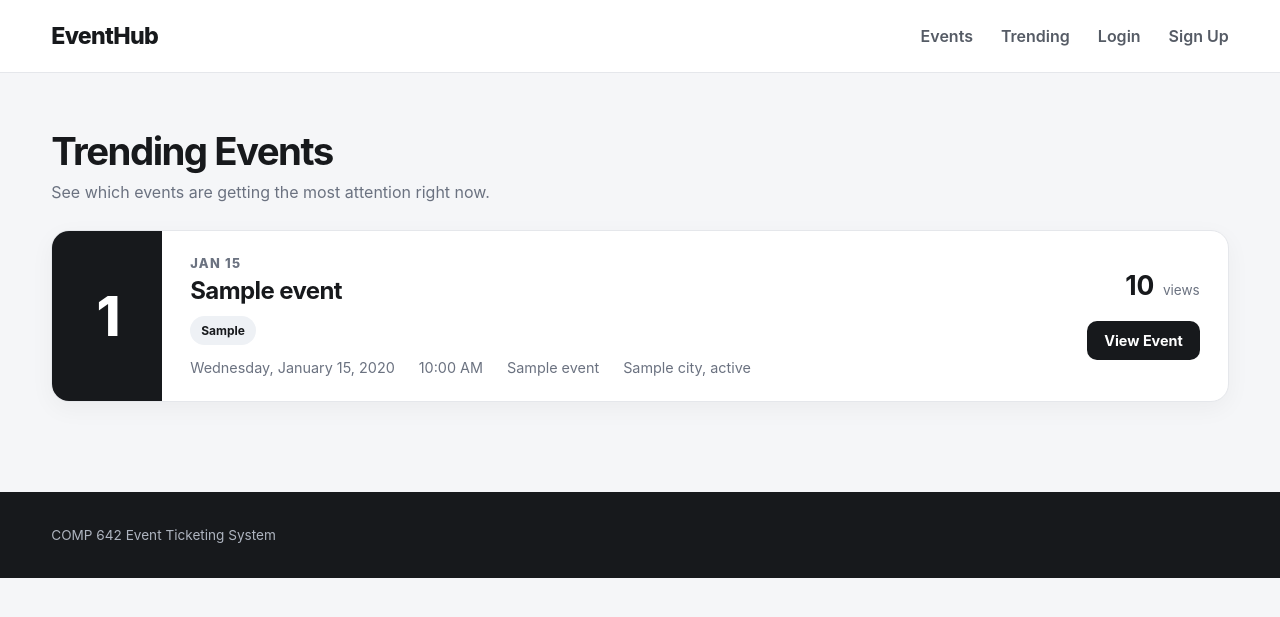
After one commit to jsanchez2388/event-ticketing-system, a FastAPI app: template app/templates/trending.html in a window 1280 px wide. The commit adds this page. Shown: the top 617 px of the page. Run offline with FastAPI, Linux system fonts and the light colour scheme; the template is opened without the code that fills it: most values are stand-ins (such as "Sample title", 1, 10 or a date in 2020); some libraries are stand-ins or nearby versions.

Commit message:
Add trending events page using redis

```diff
--- a/app/main.py
+++ b/app/main.py
@@ -14,6 +14,7 @@ from app.routers.web import router as web_router
 from app.routers.auth import router as auth_router
 from app.routers.account import router as account_router
 from app.routers.reviews import router as reviews_router
+from app.routers.trending import router as trending_router
 
 # MongoDB and Redis connection lifecycle
 @asynccontextmanager
@@ -88,6 +89,7 @@ app.add_middleware(
 app.include_router(events_router)
 app.include_router(analytics_router)
 app.include_router(reviews_router)
+app.include_router(trending_router)
 
 # Website routes
 app.include_router(web_router)
--- a/app/static/css/style.css
+++ b/app/static/css/style.css
@@ -787,3 +787,211 @@ footer {
 .auth-footer a {
     font-weight: 700;
 }
+
+/* ============================================================
+   TRENDING EVENTS
+   ============================================================ */
+
+.page-header {
+    width: min(1180px, 92%);
+    margin: 0 auto;
+    padding: 55px 0 28px;
+}
+
+.page-header h1 {
+    margin: 0 0 8px;
+    font-size: 2.4rem;
+    letter-spacing: -0.04em;
+}
+
+.page-header p {
+    margin: 0;
+    color: #6b7280;
+}
+
+.trending-list {
+    width: min(1180px, 92%);
+    margin: 0 auto 90px;
+
+    display: flex;
+    flex-direction: column;
+    gap: 18px;
+}
+
+.trending-card {
+    display: grid;
+    grid-template-columns: 110px minmax(0, 1fr);
+
+    background: white;
+
+    border: 1px solid #e5e7eb;
+    border-radius: 18px;
+
+    overflow: hidden;
+
+    box-shadow:
+        0 7px 24px
+        rgba(0, 0, 0, 0.045);
+
+    transition:
+        transform 0.2s ease,
+        box-shadow 0.2s ease;
+}
+
+.trending-card:hover {
+    transform: translateY(-2px);
+
+    box-shadow:
+        0 14px 35px
+        rgba(0, 0, 0, 0.08);
+}
+
+
+/* RANK NUMBER */
+
+.trending-position {
+    display: flex;
+    align-items: center;
+    justify-content: center;
+
+    background: #17191c;
+    color: white;
+
+    font-size: 3.4rem;
+    font-weight: 800;
+    letter-spacing: -0.05em;
+}
+
+
+/* CARD CONTENT */
+
+.trending-card-body {
+    min-width: 0;
+
+    display: flex;
+    align-items: center;
+    justify-content: space-between;
+
+    gap: 32px;
+
+    padding: 25px 28px;
+}
+
+.trending-card-main {
+    min-width: 0;
+    flex: 1;
+}
+
+.trending-date {
+    margin-bottom: 6px;
+
+    color: #6b7280;
+
+    font-size: 0.8rem;
+    font-weight: 800;
+
+    letter-spacing: 0.1em;
+    text-transform: uppercase;
+}
+
+.trending-card-main h2 {
+    margin: 0 0 10px;
+
+    font-size: 1.5rem;
+    line-height: 1.2;
+
+    letter-spacing: -0.025em;
+}
+
+.trending-card-main .event-type {
+    margin-bottom: 14px;
+}
+
+
+/* EVENT DETAILS */
+
+.trending-details {
+    display: flex;
+    flex-wrap: wrap;
+
+    gap: 5px 24px;
+
+    color: #6b7280;
+
+    font-size: 0.9rem;
+}
+
+.trending-details p {
+    margin: 0;
+}
+
+
+/* VIEWS + BUTTON */
+
+.trending-card-actions {
+    min-width: 125px;
+    flex-shrink: 0;
+
+    display: flex;
+    flex-direction: column;
+
+    align-items: flex-end;
+
+    gap: 22px;
+}
+
+.trending-views {
+    text-align: right;
+}
+
+.trending-views strong {
+    display: inline;
+
+    font-size: 1.65rem;
+    line-height: 1;
+}
+
+.trending-views span {
+    margin-left: 4px;
+
+    color: #6b7280;
+
+    font-size: 0.85rem;
+}
+
+
+/* MOBILE */
+
+@media (max-width: 760px) {
+
+    .trending-card {
+        grid-template-columns:
+            70px minmax(0, 1fr);
+    }
+
+    .trending-position {
+        font-size: 2.4rem;
+    }
+
+    .trending-card-body {
+        flex-direction: column;
+        align-items: stretch;
+
+        gap: 20px;
+
+        padding: 22px;
+    }
+
+    .trending-card-actions {
+        width: 100%;
+
+        flex-direction: row;
+
+        align-items: center;
+        justify-content: space-between;
+    }
+
+    .trending-views {
+        text-align: left;
+    }
+}
--- a/app/templates/base.html
+++ b/app/templates/base.html
@@ -69,11 +69,16 @@
 
                 <!-- EVENTS -->
 
-
                 <a href="/site">
                     Events
                 </a>
 
+
+                <!-- TRENDING -->
+
+                <a href="/site/trending">
+                    Trending
+                </a>
 
 
                 {% if request.session.get("user_id") %}
--- /dev/null
+++ b/app/templates/trending.html
@@ -0,0 +1,94 @@
+{% extends "base.html" %}
+
+{% block title %}Trending Events{% endblock %}
+
+{% block content %}
+
+<section class="page-header">
+  <h1>Trending Events</h1>
+  <p>See which events are getting the most attention right now.</p>
+</section>
+
+{% if events %}
+
+<div class="trending-list">
+
+  {% for event in events %}
+
+  <article class="trending-card">
+
+    <!-- Large ranking number -->
+    <div class="trending-position">
+      {{ event.rank }}
+    </div>
+
+    <!-- Event information -->
+    <div class="trending-card-body">
+
+      <div class="trending-card-main">
+
+        <div class="trending-date">
+          {{ event.start_datetime.strftime('%b %d') }}
+        </div>
+
+        <h2>{{ event.title }}</h2>
+
+        <span class="event-type">
+          {{ event.event_type }}
+        </span>
+
+        <div class="trending-details">
+          <p>
+            {{ event.start_datetime.strftime('%A, %B %d, %Y') }}
+          </p>
+
+          <p>
+            {{ event.start_datetime.strftime('%I:%M %p') }}
+          </p>
+
+          <p>
+            {{ event.venue_name }}
+          </p>
+
+          <p>
+            {{ event.city }}, {{ event.state }}
+          </p>
+        </div>
+
+      </div>
+
+      <!-- Views and button -->
+      <div class="trending-card-actions">
+
+        <div class="trending-views">
+          <strong>{{ event.score | int }}</strong>
+          <span>views</span>
+        </div>
+
+        <a
+          href="/site/events/{{ event.event_id }}"
+          class="button"
+        >
+          View Event
+        </a>
+
+      </div>
+
+    </div>
+
+  </article>
+
+  {% endfor %}
+
+</div>
+
+{% else %}
+
+<section class="empty-state">
+  <h2>No trending events yet</h2>
+  <p>Event rankings will appear here as visitors view events.</p>
+</section>
+
+{% endif %}
+
+{% endblock %}
```
Also changed, not shown: app/routers/trending.py (+59 -13 lines), app/routers/web.py (+27 -1 lines), app/services/event_service.py (+41 -0 lines), app/services/web_service.py (+37 -1 lines).
